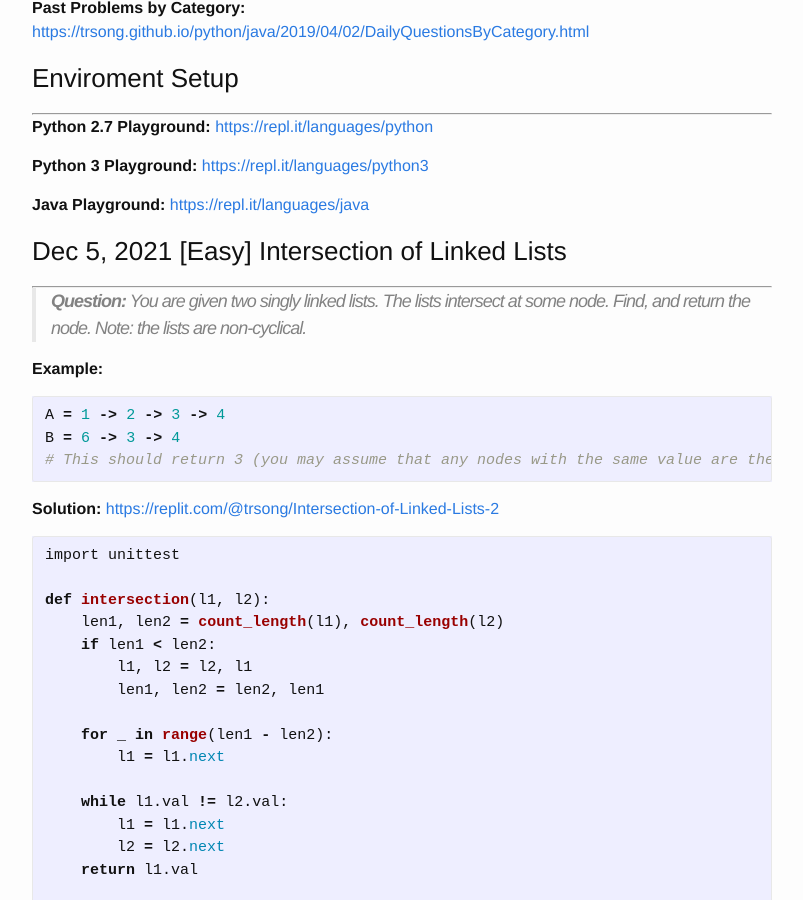
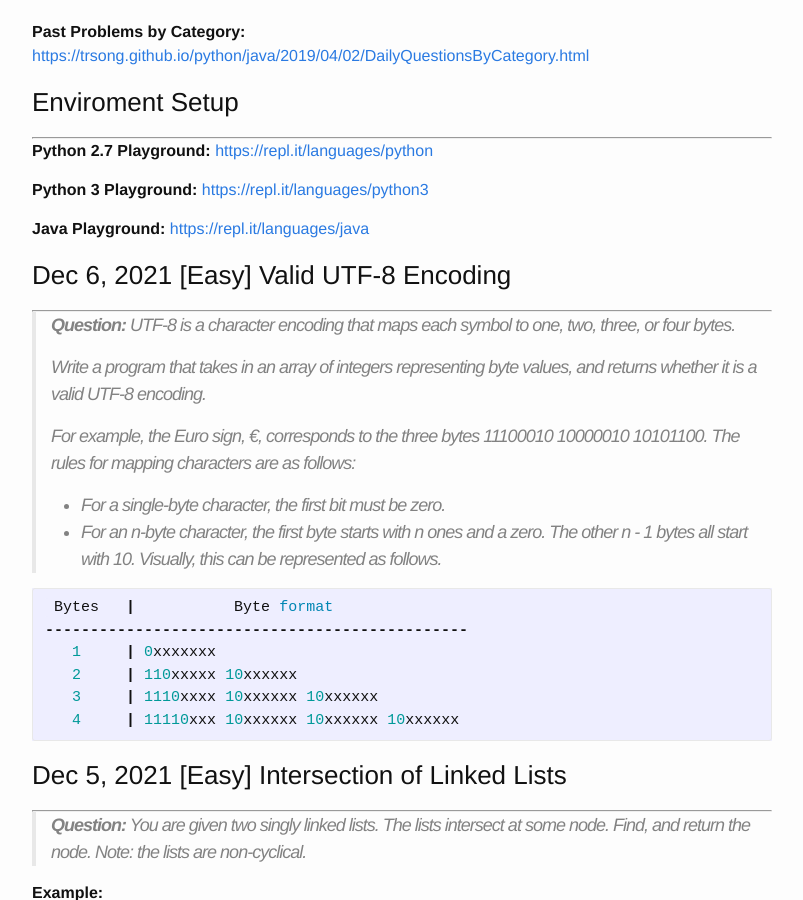
Before and after one commit to trsong/trsong.github.io, a Jekyll site: the page built from _posts/2021-11-01-DailyQuestionsNov.md, in a window 1280 px wide and 900 px high, scrolled down 1170 px. Shown: the whole window, without its empty margins (238-1041 px from the left). Built offline with Jekyll 4.4.1, drawn with Linux system fonts in a browser that asks for light colours; some of the changed text lies outside the part shown.

Commit message:
Add Dec 6 question.

````diff
--- a/_posts/2021-11-01-DailyQuestionsNov.md
+++ b/_posts/2021-11-01-DailyQuestionsNov.md
@@ -19,6 +19,28 @@ categories: Python/Java
 **Python 3 Playground:** [https://repl.it/languages/python3](https://repl.it/languages/python3)
 
 **Java Playground:** [https://repl.it/languages/java](https://repl.it/languages/java)
+
+
+### Dec 6, 2021 \[Easy\] Valid UTF-8 Encoding
+---
+> **Question:** UTF-8 is a character encoding that maps each symbol to one, two, three, or four bytes.
+>
+> Write a program that takes in an array of integers representing byte values, and returns whether it is a valid UTF-8 encoding.
+>
+> For example, the Euro sign, €, corresponds to the three bytes 11100010 10000010 10101100. The rules for mapping characters are as follows:
+>
+> - For a single-byte character, the first bit must be zero.
+> - For an n-byte character, the first byte starts with n ones and a zero. The other n - 1 bytes all start with 10.
+> Visually, this can be represented as follows.
+
+```py
+ Bytes   |           Byte format
+-----------------------------------------------
+   1     | 0xxxxxxx
+   2     | 110xxxxx 10xxxxxx
+   3     | 1110xxxx 10xxxxxx 10xxxxxx
+   4     | 11110xxx 10xxxxxx 10xxxxxx 10xxxxxx
+```
 
 
 ### Dec 5, 2021 \[Easy\] Intersection of Linked Lists
````
